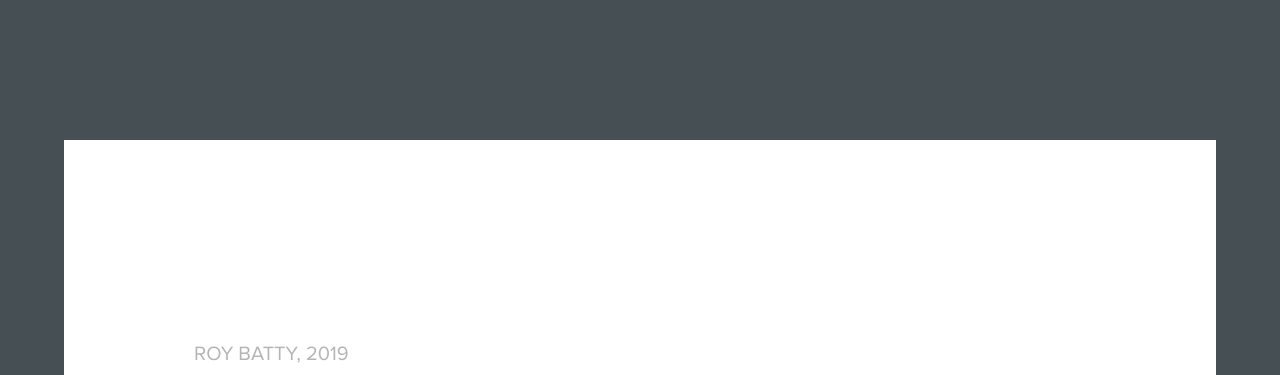
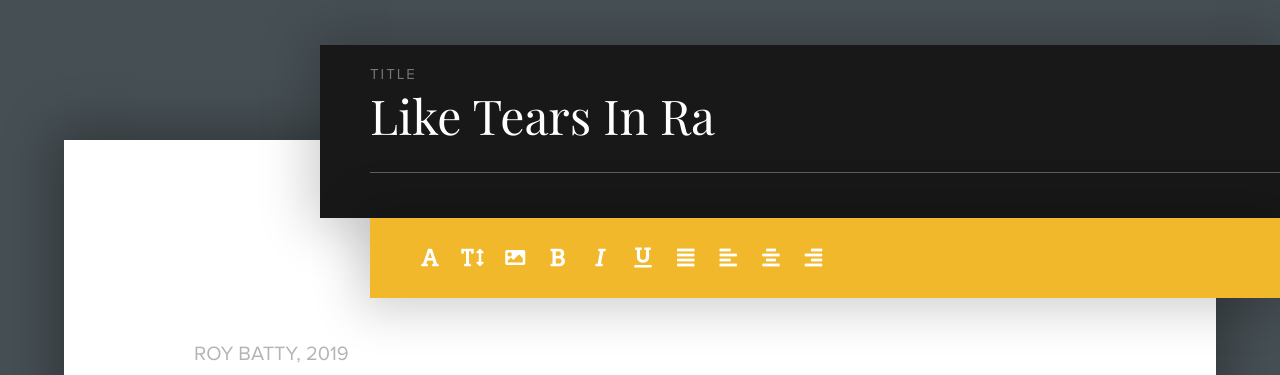
Before and after one commit to hey1dev/text_editor, a plain HTML site: page index.html in a window 1280 px wide. Shown: the top 375 px of the page. Drawn offline with nearby package versions, Linux system fonts and the light colour scheme.

Commit message:
toolbar ready

```diff
--- a/css/styles.css
+++ b/css/styles.css
@@ -1,3 +1,5 @@
+@import url('https://fonts.googleapis.com/css?family=Playfair+Display');
+
 @font-face {
     font-family: 'proxima';
     src: url('../fonts/proxima_nova_regular.woff2') format('woff2'),
@@ -32,6 +34,7 @@ body{
 	padding: 200px 130px 130px 130px;
 	font-size: 2.7rem;
 	line-height: 1.4;
+	box-shadow: 0 0 50px 10px rgba(0, 0, 0, .3)
 }
 .author {
 	text-transform: uppercase;
@@ -54,3 +57,68 @@ body{
 	color: #8f8f8f;
 	font-style: italic;
 }
+.tools {
+	width: 75%;
+	position: absolute;
+	right: 0;
+	top: 45px;
+}
+.area {
+	background-color: #181818;
+	padding: 20px 0 45px 50px;
+	box-shadow: 0 0 50px 10px rgba(0, 0, 0, .2)
+}
+.area label {
+	text-transform: uppercase;
+	font-family: 'proxima';
+	font-size: 1.5rem;
+	color: #767676;
+	letter-spacing: 2px;
+}
+.area input[type="text"] {
+	background-color: transparent;
+	border: none;
+	color: #fff;
+	font-size: 4.8rem;
+	line-height: 1;
+	font-family: 'Playfair Display', serif;
+	border-bottom: 1px solid rgba(255,255,255, .3);
+	display: block;
+	width: 100%;
+	padding: 0 15px 25px 0;
+	transition: all .4s ease-in-out;
+}
+.area input[type="text"]:focus {
+	outline: 0;
+	border-bottom-color: #f1b82b;
+}
+.toolbar {
+	background-color: #f1b82b;
+	margin-left: 50px;
+	box-shadow: 0 0 50px 10px rgba(0, 0, 0, .2)
+}
+.toolbar ul {
+	margin: 0;
+	padding: 20px 40px 20px 40px;
+}
+.toolbar ul li {
+	display: inline-block;
+}
+.toolbar ul li a {
+	color: #fff;
+	padding: 0 3px;
+	text-decoration: none;
+	display: inline-block;
+	width: 40px;
+	height: 40px;
+	text-align: center;
+	line-height: 40px;
+	/* border: 1px solid red; */
+	font-size: 2rem;
+}
+.toolbar ul li a:hover {
+	/* background-color: #fff; */
+	text-shadow: 0 0 5px #fff;
+	transform: scale(1.2);
+	transition: all .4s ease-in-out;
+}
--- a/index.html
+++ b/index.html
@@ -3,12 +3,30 @@
 <head>
 	<meta charset="UTF-8">
 	<title>Text Editor</title>
+	<link rel="stylesheet" href="https://use.fontawesome.com/releases/v5.3.1/css/all.css" integrity="sha384-mzrmE5qonljUremFsqc01SB46JvROS7bZs3IO2EmfFsd15uHvIt+Y8vEf7N7fWAU" crossorigin="anonymous">
 	<link rel="stylesheet" type="text/css" href="css/styles.css">
 	<link rel="icon" type="image/png" href="opop.png">
 </head>
 <body>
 	<div class="tools">
-
+		<div class="area">
+			<label for="text">title</label>
+			<input type="text" name="text" id="text" value="Like Tears In Ra">
+		</div>
+		<div class="toolbar">
+			<ul>
+				<li><a href="#"><i class="fas fa-font"></i></a></li>
+				<li><a href="#"><i class="fas fa-text-height"></i></a></li>
+				<li><a href="#"><i class="fas fa-image"></i></a></li>
+				<li><a href="#"><i class="fas fa-bold"></i></a></li>
+				<li><a href="#"><i class="fas fa-italic"></i></a></li>
+				<li><a href="#"><i class="fas fa-underline"></i></a></li>
+				<li><a href="#"><i class="fas fa-align-justify"></i></a></li>
+				<li><a href="#"><i class="fas fa-align-left"></i></a></li>
+				<li><a href="#"><i class="fas fa-align-center"></i></a></li>
+				<li><a href="#"><i class="fas fa-align-right"></i></a></li>
+			</ul>
+		</div>
 	</div>
 	<article class="article">
 		<div class="author">
```
